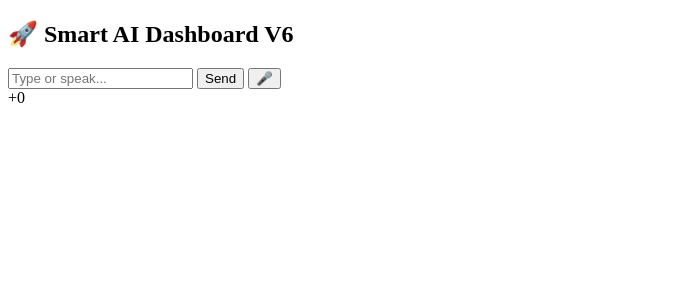
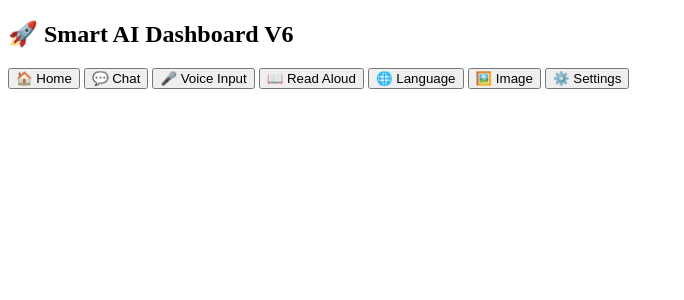
Before and after one commit to neamareshad-gif/flask-project, a Flask app: page / in a window 1280 px wide. Shown: the top 300 px of the page, without its empty margins (0-684 px from the left). Run offline with Flask 3, Linux system fonts and the light colour scheme.

Commit message:
Update dashboard.html

```diff
--- a/templates/dashboard.html
+++ b/templates/dashboard.html
@@ -9,6 +9,26 @@
 <body>
 
 <h2>🚀 Smart AI Dashboard V6</h2>
+
+<!-- ABA MELA TOOLS -->
+<div id="tools">
+  <button type="button" onclick="window.scrollTo(0,0)">🏠 Home</button>
+  <button type="button" onclick="document.getElementById('input').focus()">💬 Chat</button>
+  <button type="button" onclick="document.getElementById('mic').click()">🎤 Voice Input</button>
+  <button type="button" onclick="readAloud()">📖 Read Aloud</button>
+  <button type="button" onclick="toggleLanguage()">🌐 Language</button>
+  <button type="button" onclick="document.getElementById('imagePicker').click()">🖼️ Image</button>
+  <button type="button" onclick="toggleSettings()">⚙️ Settings</button>
+</div>
+
+<div id="settingsPanel" hidden>
+  <p>⚙️ Aba Mela Settings</p>
+  <label for="readText">Text to read aloud:</label>
+  <input id="readText" placeholder="Type text to read..." />
+  <input id="imagePicker" type="file" accept="image/*" hidden />
+  <div id="imagePreview"></div>
+</div>
+<!-- END ABA MELA TOOLS --
 
 <input id="input" placeholder="Type or speak..." />
 <button id="send">Send</button>
```
